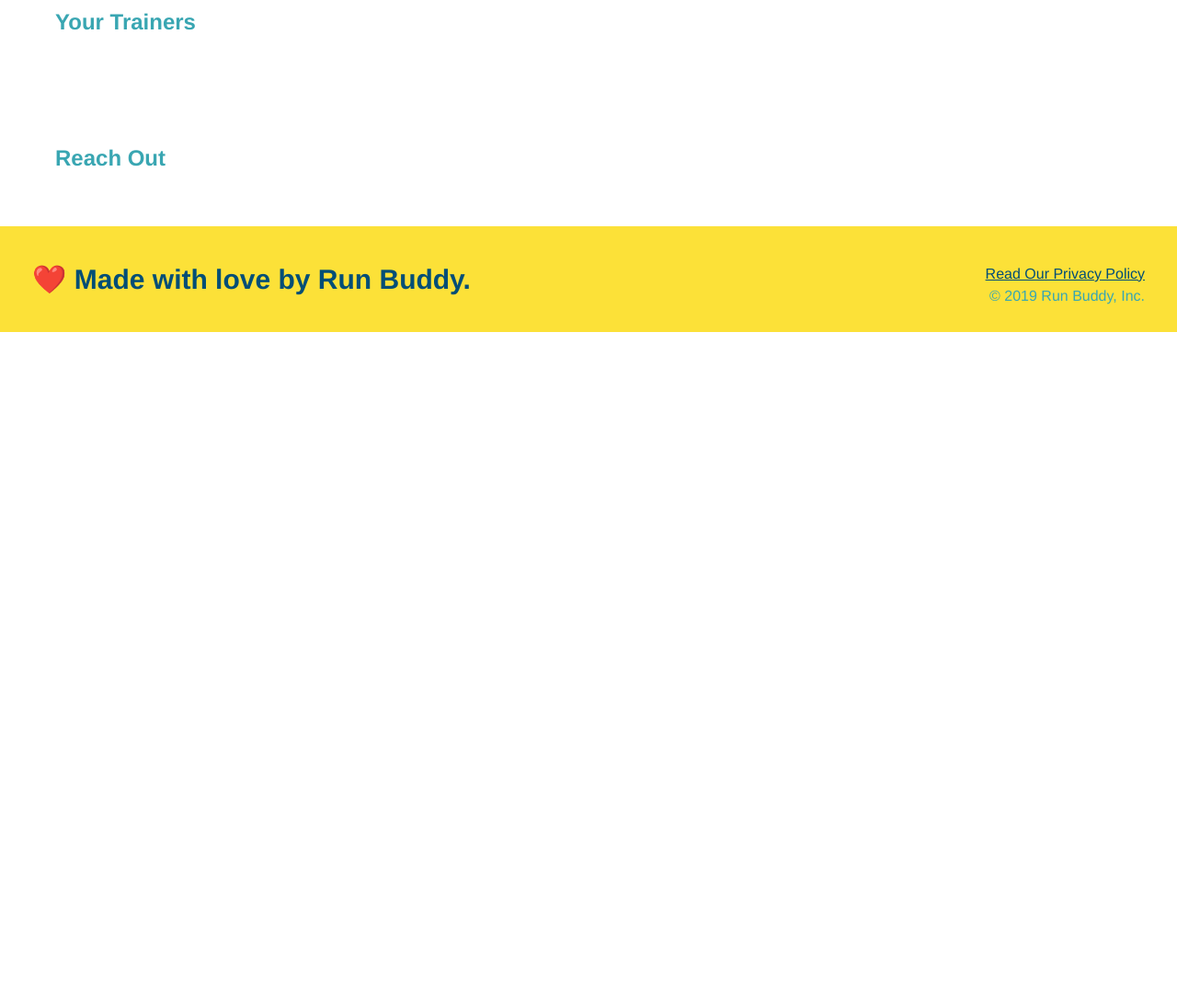
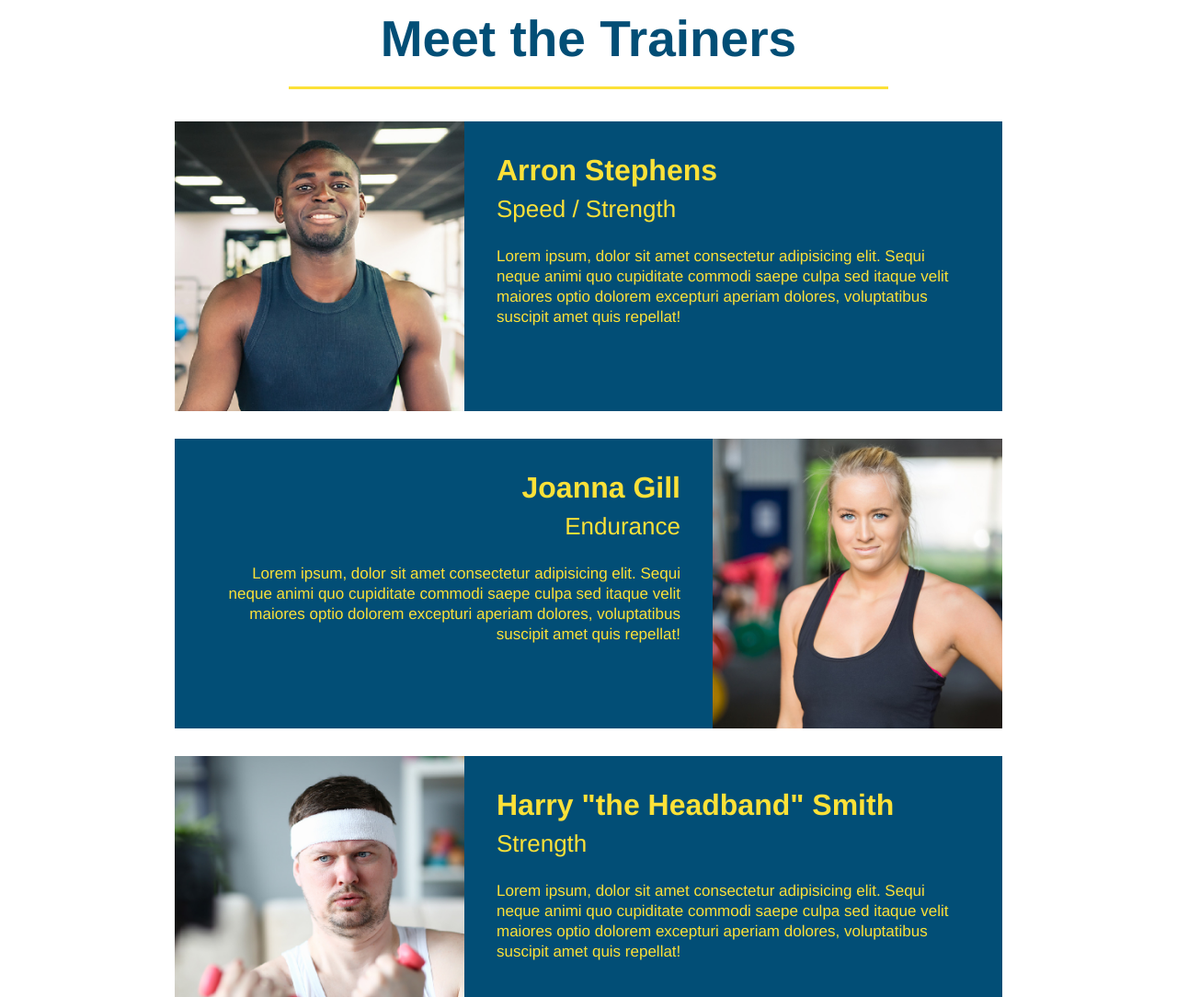
Before and after one commit to azun510/Run-Buddy, a plain HTML site: page index.html in a window 1280 px wide. Shown: the part 2780-3864 px from the top of the page at 92% size. Before the commit the page ends 3141 px from the top, so only its background shows below. Drawn offline with Linux system fonts and the light colour scheme.

Commit message:
meet the trainers section

```diff
--- a/assets/css/style.css
+++ b/assets/css/style.css
@@ -161,3 +161,46 @@ Section {
   .steps span {
       font-size: 38px;
   }
+  .trainers {
+      text-align: center;
+  }
+  .trainer {
+      width: 900px;
+      margin: 0 auto 30px auto;
+      background: #024e76;
+      color: #fce138;
+      overflow: auto;
+  }
+  .trainer img {
+      width: 35%;
+      float: left;
+  }
+  .trainer-bio {
+      padding: 35px;
+      float: left;
+      width: 65%;
+  }
+
+  .text-left {
+    text-align: left;
+  }
+
+  .text-right {
+    text-align: right;
+  }
+
+  .trainer-bio h3 {
+    font-size: 32px;
+    margin-bottom: 8px;
+  }
+
+  .trainer-bio h4 {
+    font-weight: lighter;
+    font-size: 26px;
+    margin-bottom: 25px;
+  }
+
+  .trainer-bio p {
+    font-size: 17px;
+    line-height: 1.3;
+  }
--- a/index.html
+++ b/index.html
@@ -94,8 +94,43 @@
             </div>
         </section>
     <!--"Your Trainers" section-->
-        <section>
-            <h2>Your Trainers</h2>
+        <section id="your-trainers" class="trainers">
+            <h2 class="section-title primary-border">Meet the Trainers</h2>
+            <article class="trainer">
+                <img src="./assets/images/trainer-1.jpg" alt="Arron Stephens in his workout clothes, ready to pump iron" />
+                <div class="trainer-bio text-left">
+                    <h3> Arron Stephens</h3>
+                    <h4>Speed / Strength</h4>
+                    <p>
+                        Lorem ipsum, dolor sit amet consectetur adipisicing elit. Sequi neque animi quo cupiditate commodi saepe culpa sed
+                        itaque velit maiores optio dolorem excepturi aperiam dolores, voluptatibus suscipit amet quis repellat!
+                    </p>
+                </div>
+            </article>
+            <!-- second trainer bio-->
+            <article class="trainer">
+                <div class="trainer-bio text-right">
+                  <h3>Joanna Gill</h3>
+                  <h4>Endurance</h4>
+                  <p>
+                    Lorem ipsum, dolor sit amet consectetur adipisicing elit. Sequi neque animi quo cupiditate commodi saepe culpa sed
+                    itaque velit maiores optio dolorem excepturi aperiam dolores, voluptatibus suscipit amet quis repellat!
+                  </p>
+                </div>
+                <img src="./assets/images/trainer-2.jpg" alt="Joanna Gill cooling off after a workout" />
+              </article>
+            <!-- third trainer bio-->
+            <article class="trainer">
+                <img src="./assets/images/trainer-3.jpg" alt="Harry Smith wearing a headband and lifting comically small pink weights" />
+                <div class="trainer-bio text-left">
+                  <h3>Harry "the Headband" Smith</h3>
+                  <h4>Strength</h4>
+                  <p>
+                    Lorem ipsum, dolor sit amet consectetur adipisicing elit. Sequi neque animi quo cupiditate commodi saepe culpa sed
+                    itaque velit maiores optio dolorem excepturi aperiam dolores, voluptatibus suscipit amet quis repellat!
+                  </p>
+                </div>
+              </article>
         </section>
     <!--"Reach Out"-->
         <section>
```
Also changed, not shown: assets/images/trainer-1.jpg (added), assets/images/trainer-2.jpg (added), assets/images/trainer-3.jpg (added), 1 other file.
